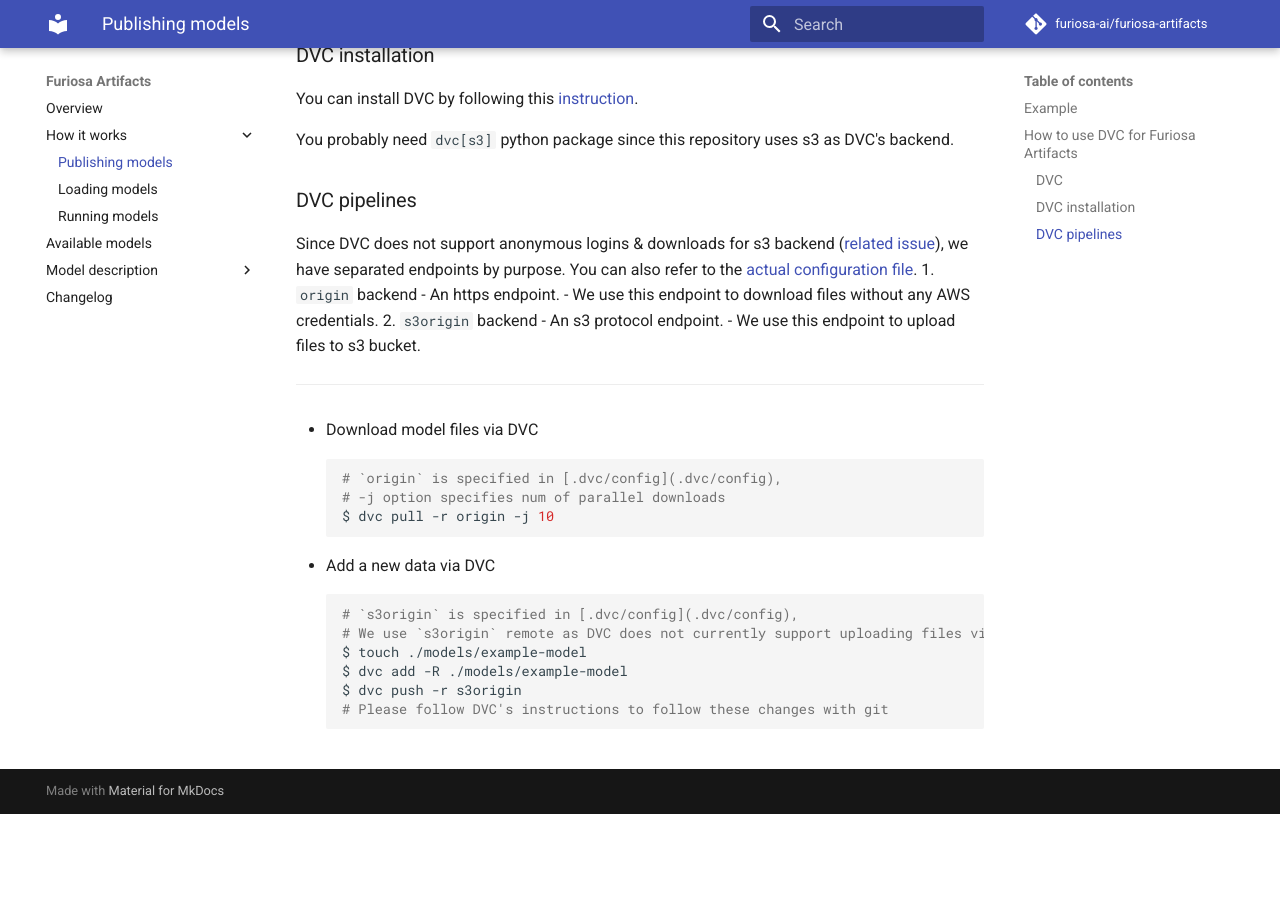
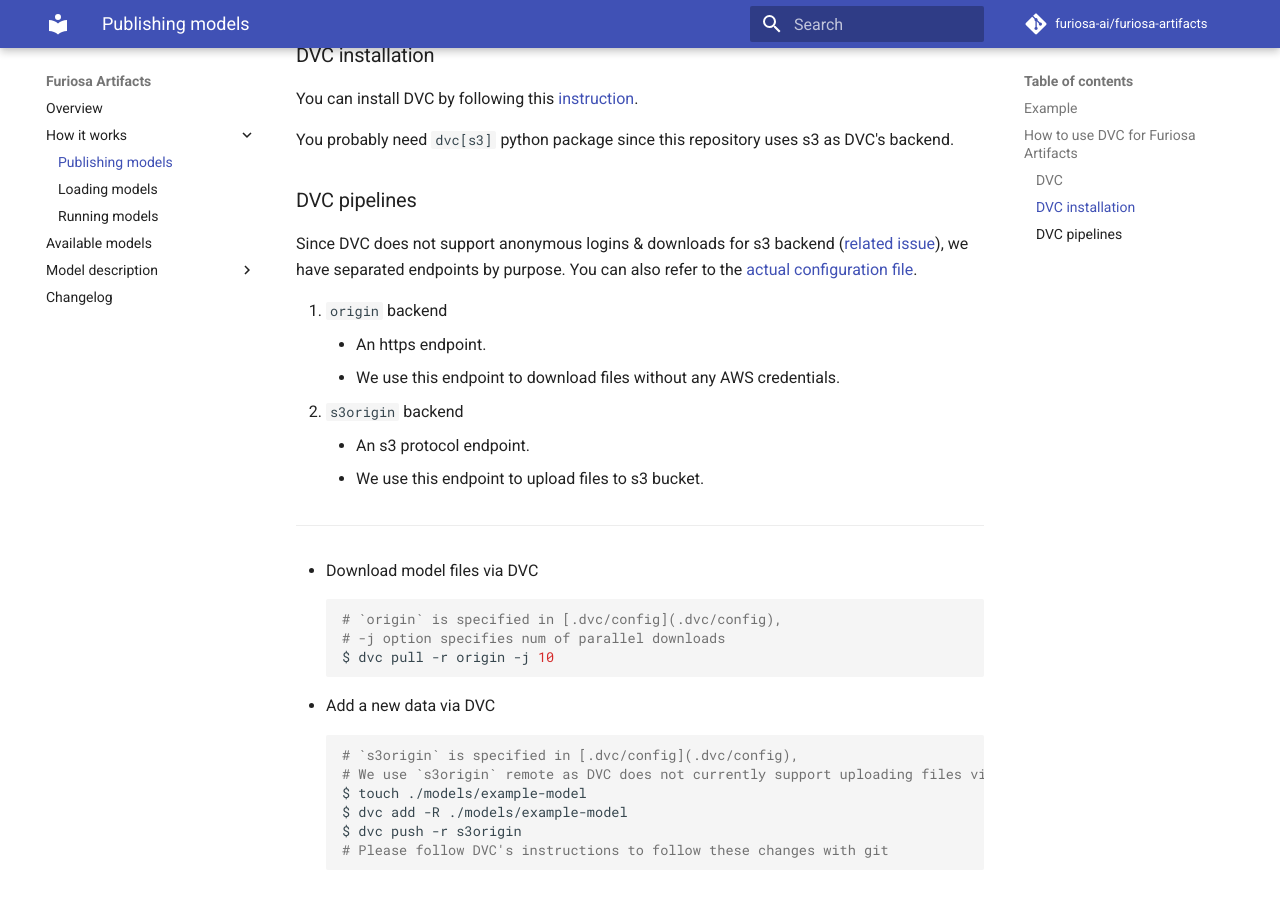
Before and after one commit to furiosa-ai/furiosa-models, an MkDocs documentation site: the page built from docs/usage/publishing.md, in a window 1280 px wide and 900 px high, scrolled down 2288 px. Shown: the top 897 px of the window. Built offline with MkDocs 1.6.1 and Material for MkDocs 9.7.7, drawn with Linux system fonts in a browser that asks for light colours; comment, search, counter and statistics services are not loaded; before the commit the page ends 3102 px from its top, so only the background shows below that; some of the changed lines change nothing that is shown.

Commit message:
Fix documentation (#29)

```diff
--- a/docs/usage/publishing.md
+++ b/docs/usage/publishing.md
@@ -59,13 +59,14 @@
 
 ### DVC pipelines
 
-Since DVC does not support anonymous logins & downloads for s3 backend ([related issue](https://github.com/iterative/dvc/issues/5797)), we have separated endpoints by purpose. You can also refer to the [actual configuration file](/.dvc/config).
+Since DVC does not support anonymous logins & downloads for s3 backend ([related issue](https://github.com/iterative/dvc/issues/5797)), we have separated endpoints by purpose. You can also refer to the [actual configuration file](https://github.com/furiosa-ai/furiosa-artifacts/blob/main/.dvc/config).
+
 1. `origin` backend
-  - An https endpoint.
-  - We use this endpoint to download files without any AWS credentials.
+    - An https endpoint.
+    - We use this endpoint to download files without any AWS credentials.
 2. `s3origin` backend
-  - An s3 protocol endpoint.
-  - We use this endpoint to upload files to s3 bucket.
+    - An s3 protocol endpoint.
+    - We use this endpoint to upload files to s3 bucket.
 
 ---
 
```
